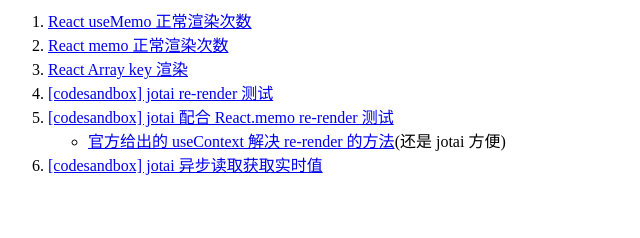
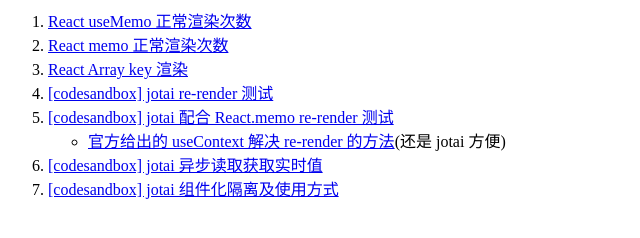
Before and after one commit to lecepin/jotai-study, a plain HTML site: page index.html in a window 1280 px wide. Shown: the whole page, without its empty margins (0-640 px from the left). Drawn offline with Linux system fonts and the light colour scheme.

Commit message:
Update index.html

```diff
--- a/index.html
+++ b/index.html
@@ -11,4 +11,5 @@
           jotai 方便)</li>
   </ul>
   <li><a href="https://codesandbox.io/s/jotai-async-state-r-w-sync-kgshxq?file=/src/App.js" target="_blank">[codesandbox] jotai 异步读取获取实时值</a></li>
+  <li><a href="https://codesandbox.io/s/jotai-component-level-atoms-isolation-smxwio" target="_blank">[codesandbox] jotai 组件化隔离及使用方式</a></li>
 </ol>
```
